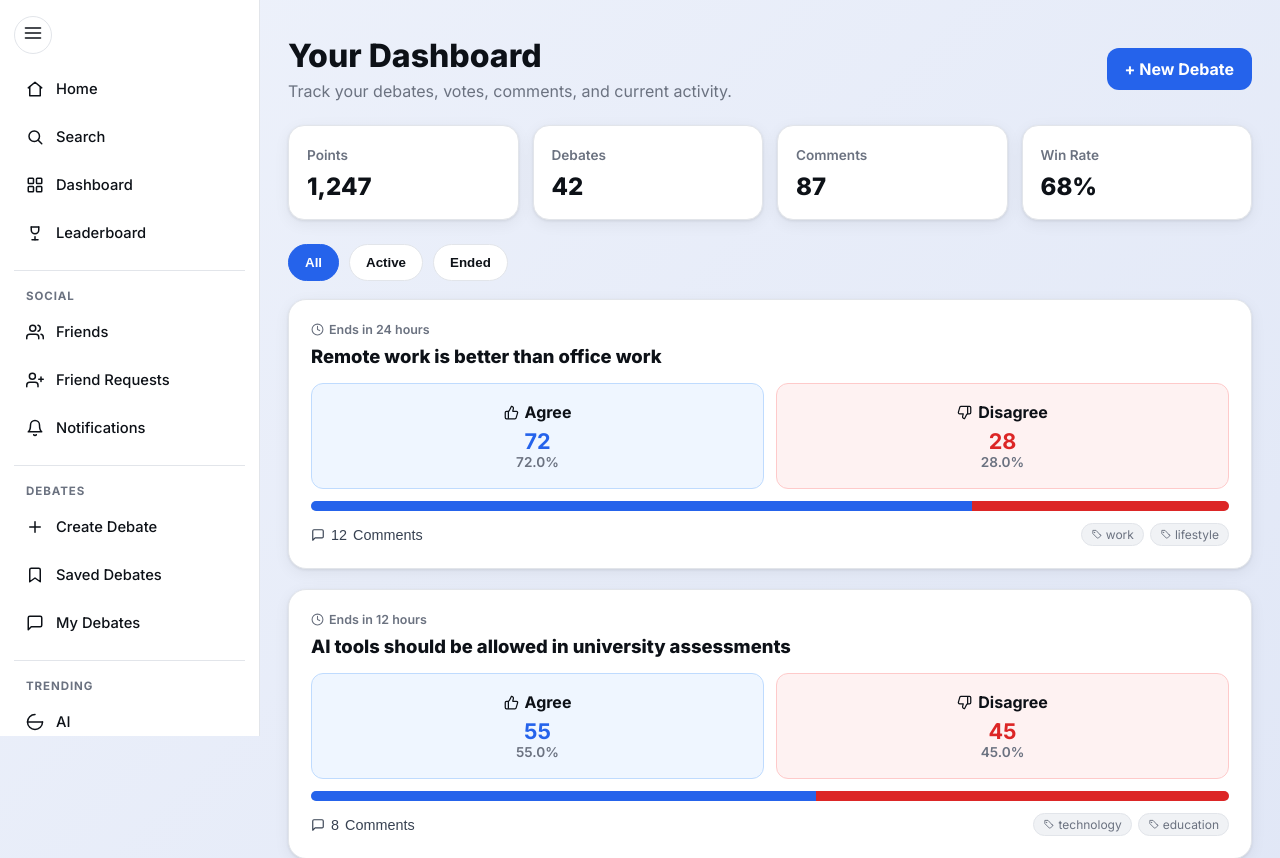
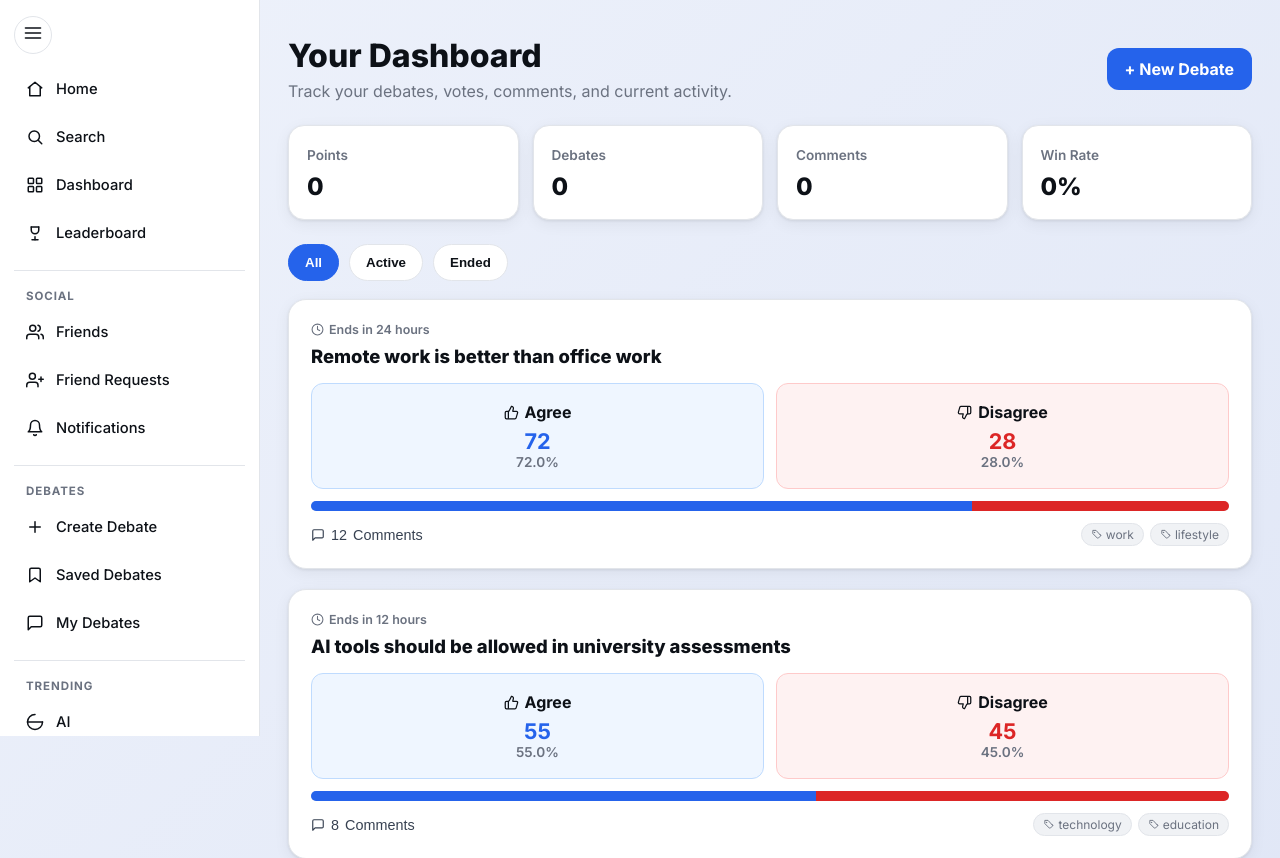
Before and after one commit to top-zizu/CITS-3403-Project, a Flask app: page /debates in a window 1280 px wide. Shown: the part 64-922 px from the top of the page. Run offline with Flask 3, Linux system fonts and the light colour scheme; data that the repository does not hold is empty; some libraries are stand-ins or nearby versions.

Commit message:
Update dashboard.html
Replace hardcoded values with elements that Javascript fills using real user data

```diff
--- a/templates/dashboard.html
+++ b/templates/dashboard.html
@@ -1,6 +1,7 @@
 <!DOCTYPE html>
 <html lang="en">
 <head>
+  <meta name="csrf-token" content="{{ csrf_token() }}">
   <title>Dashboard | DebateHub</title>
 
   <link rel="stylesheet" href="{{ url_for('static', filename='style_dashboard.css') }}">
@@ -10,7 +11,6 @@
 
   <script src="{{ url_for('static', filename='main.js') }}" defer></script>
   <script src="{{ url_for('static', filename='sidebar.js') }}" defer></script>
-  <script src="{{ url_for('static', filename='script.js') }}" defer></script>
   <script src="{{ url_for('static', filename='dashboard.js') }}" defer></script>
 </head>
 
@@ -31,22 +31,22 @@
     <section class="dashboard-stats">
       <div class="stat-card">
         <span>Points</span>
-        <strong>1,247</strong>
+        <strong id="stat-points">0</strong>
       </div>
 
       <div class="stat-card">
         <span>Debates</span>
-        <strong>42</strong>
+        <strong id="stat-debates">0</strong>
       </div>
 
       <div class="stat-card">
         <span>Comments</span>
-        <strong>87</strong>
+        <strong id="stat-comments">0</strong>
       </div>
 
       <div class="stat-card">
         <span>Win Rate</span>
-        <strong>68%</strong>
+        <strong id="stat-win-rate">0%</strong>
       </div>
     </section>
 
```
